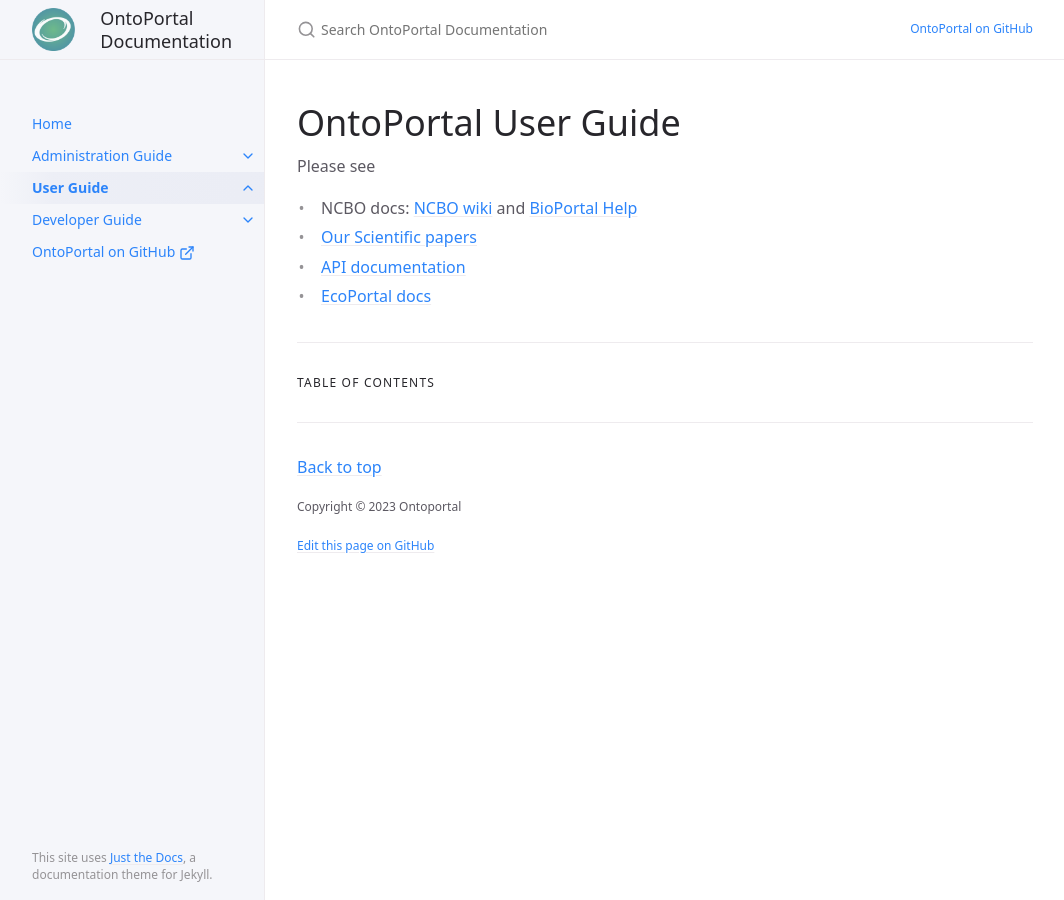
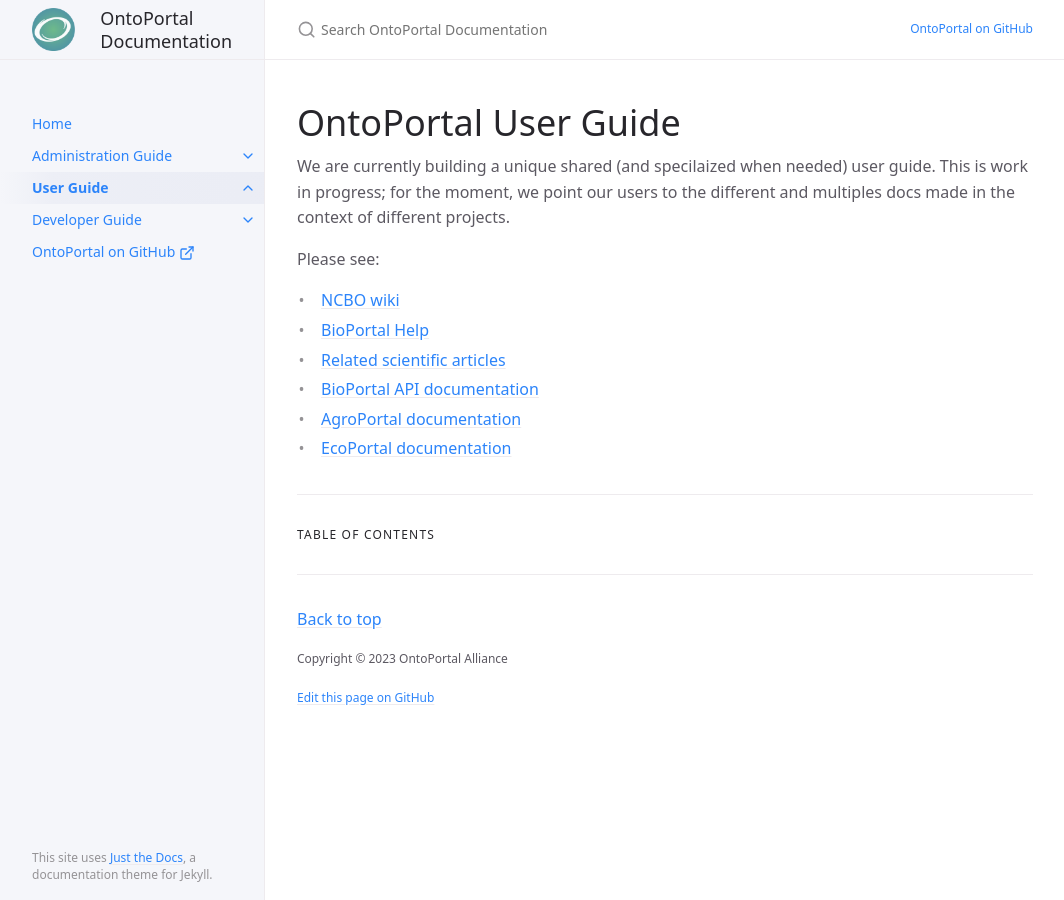
Before and after one commit to ontoportal/documentation, a Jekyll site: the page built from docs/users-guide-docs/index.md, in a window 1280 px wide. Shown: the whole page, without its empty margins (107-1171 px from the left). Built offline with Jekyll 4.4.1, drawn with Linux system fonts in a browser that asks for light colours.

Commit message:
Update of 2 of the welcome pages

```diff
--- a/_config.yml
+++ b/_config.yml
@@ -17,7 +17,7 @@ version: 0.7.0
 url: "https://ontoportal.github.io" # the base hostname & protocol for your site
 baseimgs: "/documentation/assets/images/ontoportal"
 opva: OntoPortal Virtual Appliance
-opva_version: OntoPortal Virtual Appliance 3.0
+opva_version: Virtual Appliance 3.0
 release_version: Release 3.0.0
 opa: OntoPortal Alliance
 support_email: support@ontoportal.org  # for dev support only, not for end user support
@@ -124,7 +124,7 @@ nav_external_links:
 back_to_top: true
 back_to_top_text: "Back to top"
 
-footer_content: "Copyright &copy; 2023 Ontoportal"
+footer_content: "Copyright &copy; 2023 OntoPortal Alliance"
 
 # Footer last edited timestamp
 last_edit_timestamp: true # show or hide edit time - page must have `last_modified_date` defined in the frontmatter
--- a/docs/users-guide-docs/index.md
+++ b/docs/users-guide-docs/index.md
@@ -8,8 +8,12 @@ permalink: /user_guide
 
 # OntoPortal User Guide
 
-Please see
-- NCBO docs: [NCBO wiki](https://www.bioontology.org/wiki/Main_Page) and  [BioPortal Help](https://www.bioontology.org/wiki/BioPortal_Help)
-- [Our Scientific papers](https://github.com/ontoportal/literature)
-- [API documentation](http://data.agroportal.lirmm.fr/documentation)
-- [EcoPortal docs](https://github.com/lifewatch-eric/documentation/wiki/EcoTools)
+We are currently building a unique shared (and specilaized when needed) user guide. This is work in progress; for the moment, we point our users to the different and multiples docs made in the context of different projects.
+
+Please see:
+- [NCBO wiki](https://www.bioontology.org/wiki/Main_Page)
+- [BioPortal Help](https://www.bioontology.org/wiki/BioPortal_Help)
+- [Related scientific articles](https://github.com/ontoportal/literature)
+- [BioPortal API documentation](http://data.bioontology.org/documentation)
+-  [AgroPortal documentation](https://github.com/agroportal/project-management)
+- [EcoPortal documentation](https://github.com/lifewatch-eric/documentation/wiki/EcoTools)
```
Also changed, not shown: docs/index.md (+2 -0 lines).
